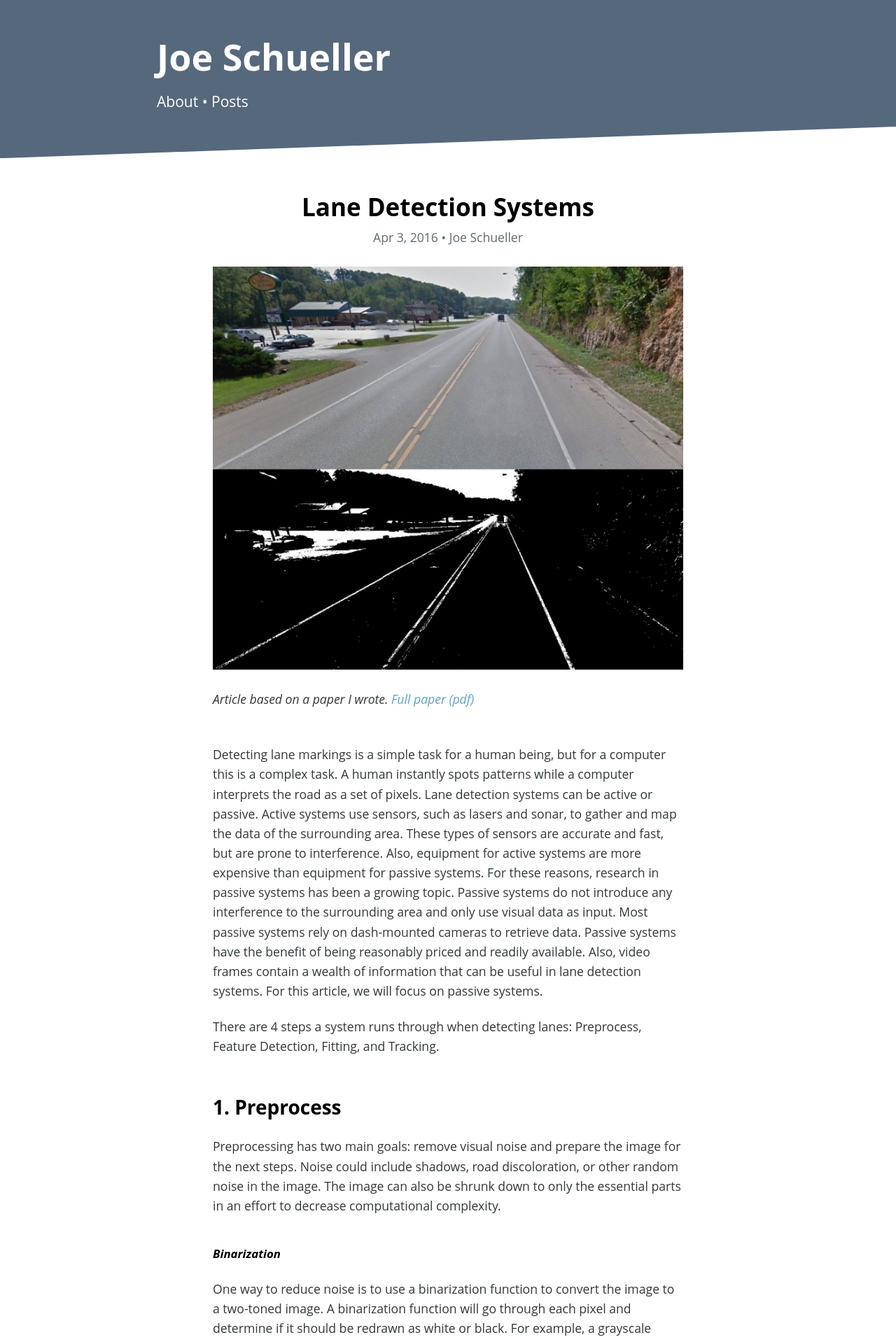
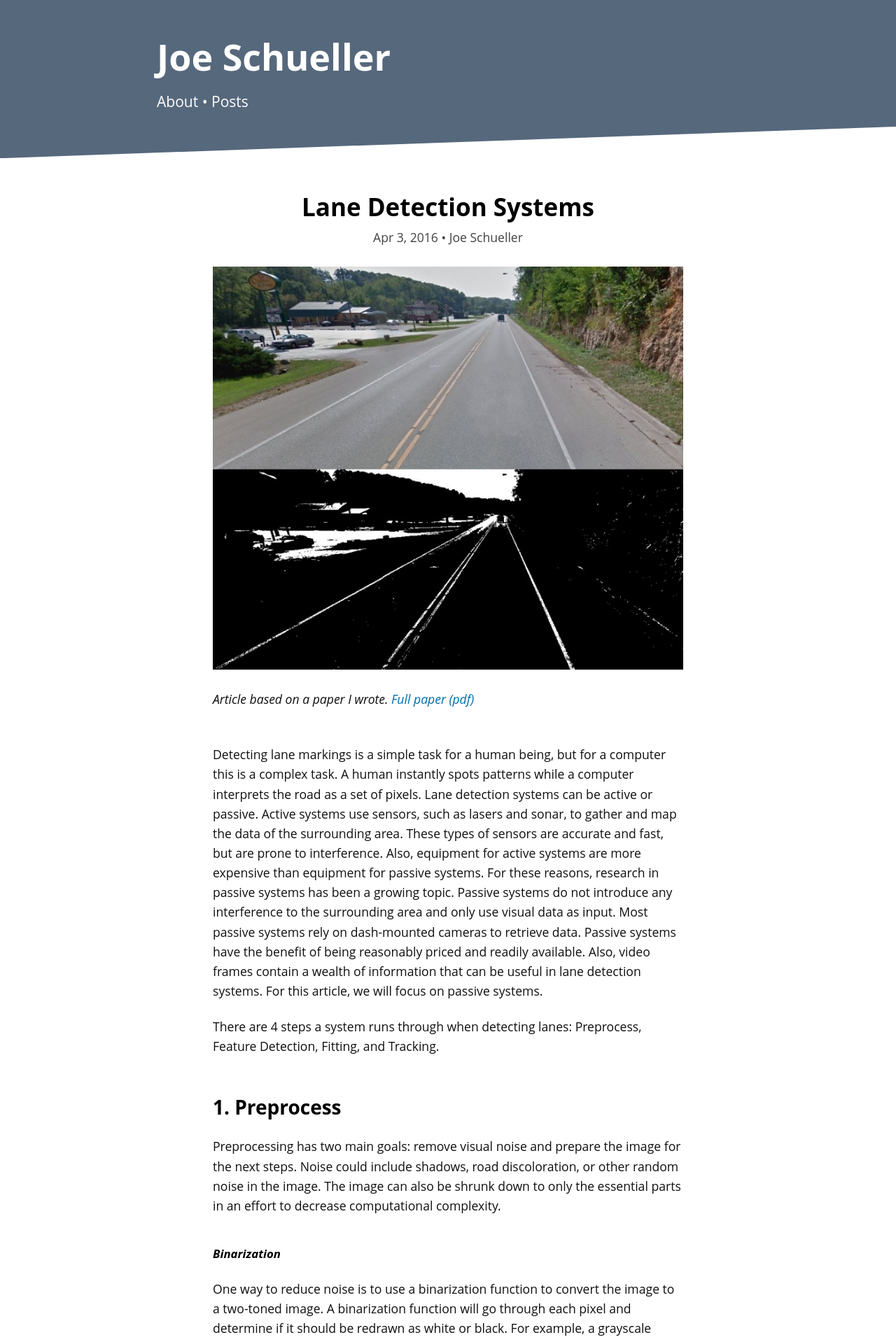
Before and after one commit to gojoe262/blog, a Jekyll site: the page built from _posts/2016-04-03-lane-detection-systems.md, in a window 1280 px wide. Shown: the top 1918 px of the page at 70% size. Built offline with Jekyll 4.4.1, drawn with Linux system fonts in a browser that asks for light colours; comment, search, counter and statistics services are not loaded.

Commit message:
Update text and link colors

```diff
--- a/css/main.scss
+++ b/css/main.scss
@@ -9,8 +9,8 @@ $font-family: "Open Sans", "Helvetica Neue", Helvetica, Arial, sans-serif;
 $font-size:   14px;
 $line-height: 1.6;
 
-$link-color: #62a2c9;
-$font-color: #32383B;
+$link-color: #006daf;
+$font-color: #101010;
 
 $spacing-unit:     28px;
 
```
